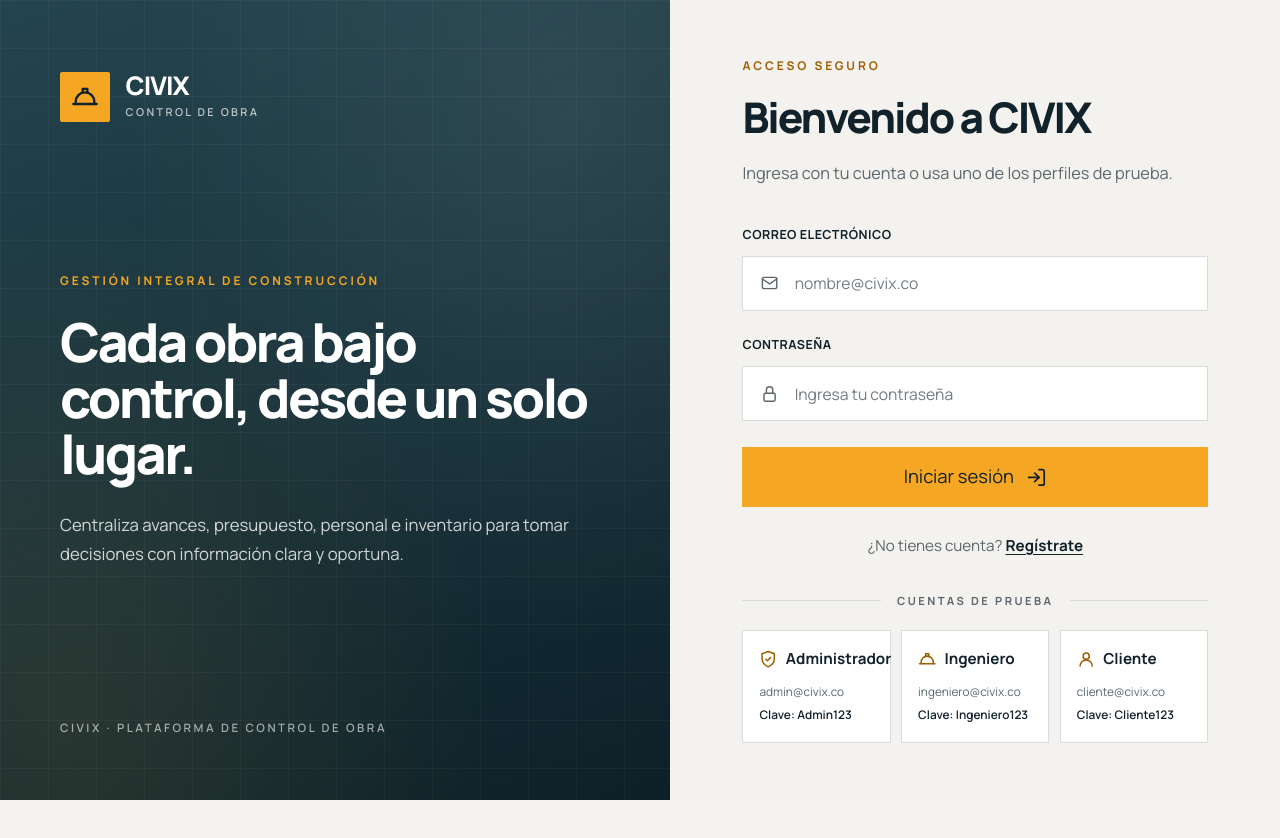
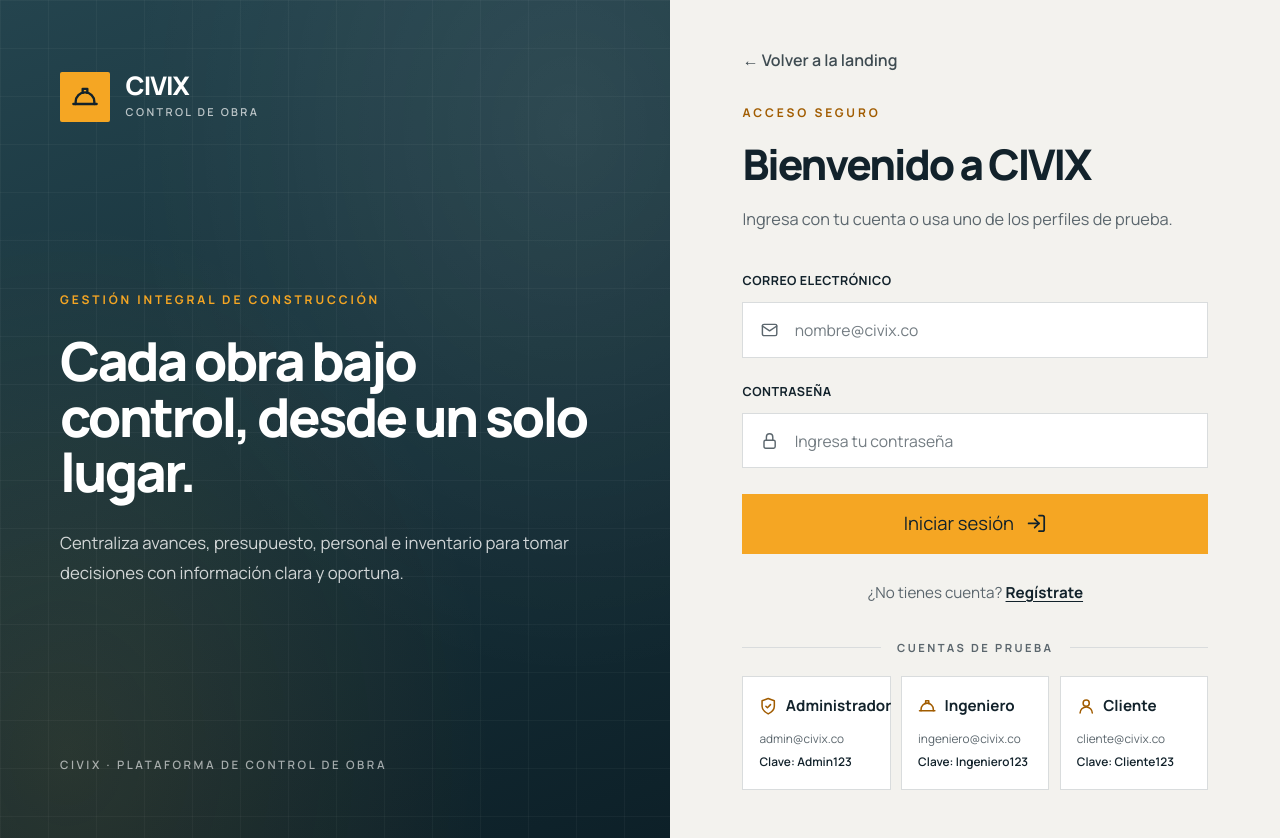
Before and after one commit to Fernandozapa26/CIVIX-Software, an Angular app in the folder frontend/civix-front/: page /login in a window 1280 px wide. Before the commit the page ends 800 px from the top, so only its background shows below. Built offline with nearby package versions, Linux system fonts and the light colour scheme.

Commit message:
feat(auth): agregar opcion Volver a la landing en login/registro

```diff
--- a/frontend/civix-front/src/app/layouts/auth-layout/auth-layout.html
+++ b/frontend/civix-front/src/app/layouts/auth-layout/auth-layout.html
@@ -28,6 +28,7 @@
   </aside>
 
   <main class="panel">
+    <a routerLink="/" class="volver">← Volver a la landing</a>
     <router-outlet />
   </main>
 </div>
--- a/frontend/civix-front/src/app/layouts/auth-layout/auth-layout.scss
+++ b/frontend/civix-front/src/app/layouts/auth-layout/auth-layout.scss
@@ -117,10 +117,26 @@
 
 .panel {
   display: flex;
+  flex-direction: column;
   align-items: center;
   justify-content: center;
+  gap: 1rem;
   padding: 3rem 4.5rem;
   background: var(--civix-fondo);
+}
+
+.volver {
+  align-self: flex-start;
+  color: var(--civix-tinta);
+  text-decoration: none;
+  font-weight: 600;
+  opacity: 0.8;
+  transition: opacity 0.2s ease;
+}
+
+.volver:hover {
+  opacity: 1;
+  text-decoration: underline;
 }
 
 @media (max-width: 960px) {
--- a/frontend/civix-front/src/app/layouts/auth-layout/auth-layout.ts
+++ b/frontend/civix-front/src/app/layouts/auth-layout/auth-layout.ts
@@ -1,5 +1,5 @@
 import { ChangeDetectionStrategy, Component } from '@angular/core';
-import { RouterOutlet } from '@angular/router';
+import { RouterLink, RouterOutlet } from '@angular/router';
 
 /**
  * Pantalla dividida del prototipo de Figma:
@@ -7,7 +7,7 @@ import { RouterOutlet } from '@angular/router';
  */
 @Component({
   selector: 'app-auth-layout',
-  imports: [RouterOutlet],
+  imports: [RouterLink, RouterOutlet],
   templateUrl: './auth-layout.html',
   styleUrl: './auth-layout.scss',
   changeDetection: ChangeDetectionStrategy.OnPush,
```
